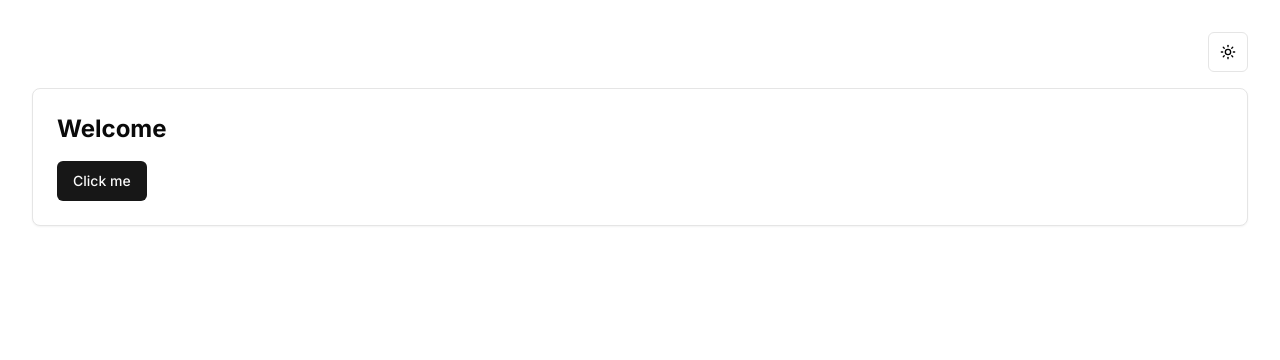
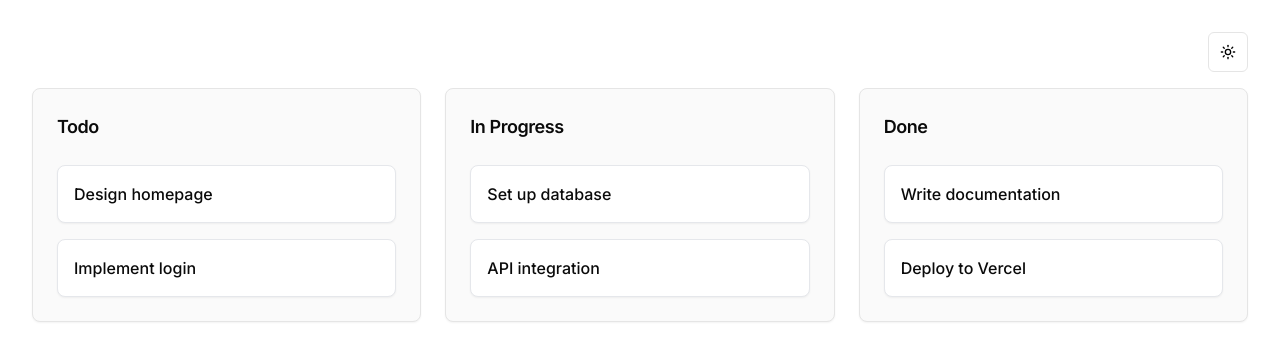
Before and after one commit to tbrzz01/cursorai-nextjs, a Next.js app in the folder team-tasks/: page / in a window 1280 px wide. Shown: the top 360 px of the page. Built offline with nearby package versions, Linux system fonts and the light colour scheme.

Commit message:
Add Kanban board layout with three columns and task cards using Shadcn UI and Tailwind

```diff
--- a/team-tasks/app/page.tsx
+++ b/team-tasks/app/page.tsx
@@ -1,17 +1,13 @@
 import { ThemeToggle } from "@/components/theme-toggle"
-import { Button } from "@/components/ui/button"
-import { Card } from "@/components/ui/card"
+import KanbanBoard from "@/components/kanban-board"
 
 export default function Home() {
   return (
     <main className="p-8">
-       <div className="flex justify-end mb-4">
-         <ThemeToggle />
-       </div>
-       <Card className="p-6">
-         <h1 className="text-2xl font-bold mb-4">Welcome</h1>
-         <Button>Click me</Button>
-       </Card>
-     </main>
+      <div className="flex justify-end mb-4">
+        <ThemeToggle />
+      </div>
+      <KanbanBoard />
+    </main>
   )
 }
--- /dev/null
+++ b/team-tasks/components/kanban-board.tsx
@@ -0,0 +1,39 @@
+import { Card, CardHeader, CardTitle, CardContent } from "@/components/ui/card";
+
+const mockTasks = [
+  { id: 1, title: "Design homepage", status: "Todo" },
+  { id: 2, title: "Set up database", status: "In Progress" },
+  { id: 3, title: "Write documentation", status: "Done" },
+  { id: 4, title: "Implement login", status: "Todo" },
+  { id: 5, title: "API integration", status: "In Progress" },
+  { id: 6, title: "Deploy to Vercel", status: "Done" },
+];
+
+const columns = [
+  { key: "Todo", label: "Todo" },
+  { key: "In Progress", label: "In Progress" },
+  { key: "Done", label: "Done" },
+];
+
+export default function KanbanBoard() {
+  return (
+    <div className="flex gap-6 w-full">
+      {columns.map((column) => (
+        <div key={column.key} className="flex-1 min-w-[250px]">
+          <Card className="bg-neutral-50 dark:bg-neutral-900">
+            <CardHeader>
+              <CardTitle className="text-lg">{column.label}</CardTitle>
+            </CardHeader>
+            <CardContent className="flex flex-col gap-4">
+              {mockTasks.filter((task) => task.status === column.key).map((task) => (
+                <Card key={task.id} className="border-primary/30 bg-white dark:bg-neutral-950">
+                  <CardContent className="p-4 text-base font-medium">{task.title}</CardContent>
+                </Card>
+              ))}
+            </CardContent>
+          </Card>
+        </div>
+      ))}
+    </div>
+  );
+}
```
